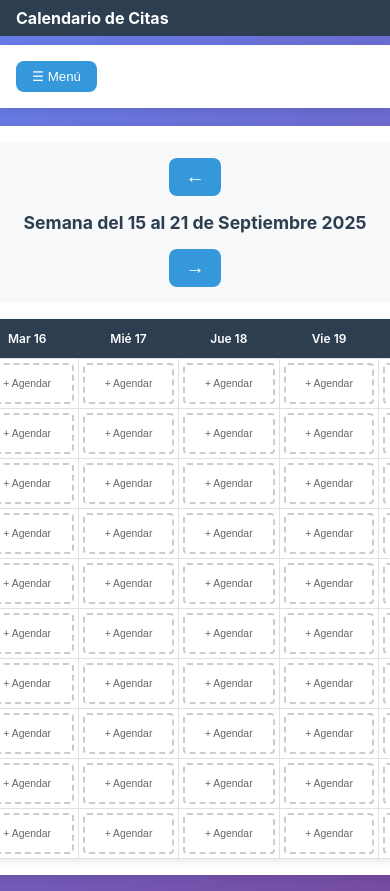
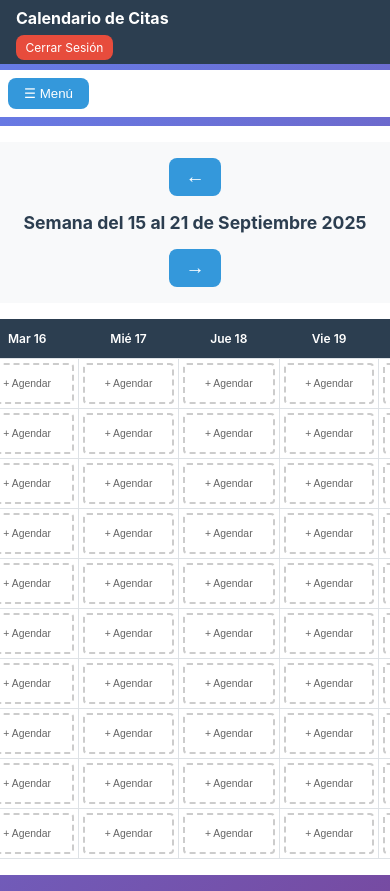
Before and after one commit to Debye-Igor/centro-paye-sistema, a Flask app: page /calendario in a window 390 px wide; the page is wider, and only the part inside the window is pictured. Run offline with Flask 3, Linux system fonts and the light colour scheme; the visitor is signed in with stand-in values (Sample User, id 1).

Commit message:
Mejora de css para dieño responsivo

```diff
--- a/backend/routes/citas.py
+++ b/backend/routes/citas.py
@@ -134,7 +134,6 @@ def obtener_citas_semana(fecha_inicio, fecha_fin):
                     'observaciones': cita_data.get('observaciones', '')
                 }
 
-                print(f"DEBUG - Cita: paciente={paciente_nombre}, profesional={profesional_nombre}")
 
             except Exception as e:
                 print(f"Error procesando cita {doc.id}: {e}")
--- a/static/css/styles.css
+++ b/static/css/styles.css
@@ -15,37 +15,29 @@
     --bg-color: #ecf0f1;
     --white: #ffffff;
     --border-radius: 8px;
-    --shadow: 0 2px 10px rgba(0,0,0,0.1);
 }
 
 /* Layout base */
 body {
-    font-family: -apple-system,Roboto, sans-serif;
+    font-family: -apple-system, Roboto, sans-serif;
     color: var(--text-color);
-    margin: 0;
-    padding: 0;
+    background: var(--bg-color);
+    min-height: 100vh;
 }
 
-/* Layout específico para login */
+/* Login específico */
 body:not(.dashboard-layout) {
     background: linear-gradient(135deg, #667eea 0%, #764ba2 100%);
-    min-height: 100vh;
     display: flex;
     align-items: center;
     justify-content: center;
 }
 
-/* Layout específico para dashboard */
-body.dashboard-layout {
-    background: var(--bg-color);
-    min-height: 100vh;
-}
-
-/* Navegación fija */
+/* Header */
 .dashboard-header {
     background: var(--primary-color);
     color: var(--white);
-    padding: 5px;
+    padding: 1rem 2rem;
     display: flex;
     justify-content: space-between;
     align-items: center;
@@ -56,10 +48,10 @@ body.dashboard-layout {
     z-index: 1000;
 }
 
-/* Menú de navegación */
+/* Navegación */
 .dashboard-nav {
     position: fixed;
-    top: 45px;
+    top: 70px;
     left: 0;
     right: 0;
     z-index: 999;
@@ -471,31 +421,7 @@ body.dashboard-layout {
         border-bottom: none;
     }
 
-    /* Mover logout al menú en móviles */
-    .dashboard-header .user-info {
-        display: none; /* Ocultar completamente del header */
-    }
-
-    .dashboard-nav {
-        display: flex;
-        justify-content: space-between;
-        align-items: center;
-        padding: 0.5rem;
-    }
-
-    .dashboard-nav::after {
-        content: "";
-    }
-
-    /* Agregar logout después del botón menú */
-    .menu-toggle::after {
-        content: "";
-        position: absolute;
-        top: 0.5rem;
-        right: 1rem;
-    }
-
- /* Header móvil */
+    /* Header */
     .dashboard-header {
         flex-direction: column;
         align-items: flex-start;
@@ -508,15 +434,8 @@ body.dashboard-layout {
         margin: 0;
     }
 
-    .user-info {
-        display: flex;
-        align-items: center;
-        gap: 0.5rem;
-        font-size: 0.8rem;
-    }
-
     .user-info span {
-        display: none; /* Ocultar "Bienvenido: email" en móvil */
+        display: none;
     }
 
     .btn-logout {
```
Also changed, not shown: other parts of static/css/styles.css (+17 -70 lines).
